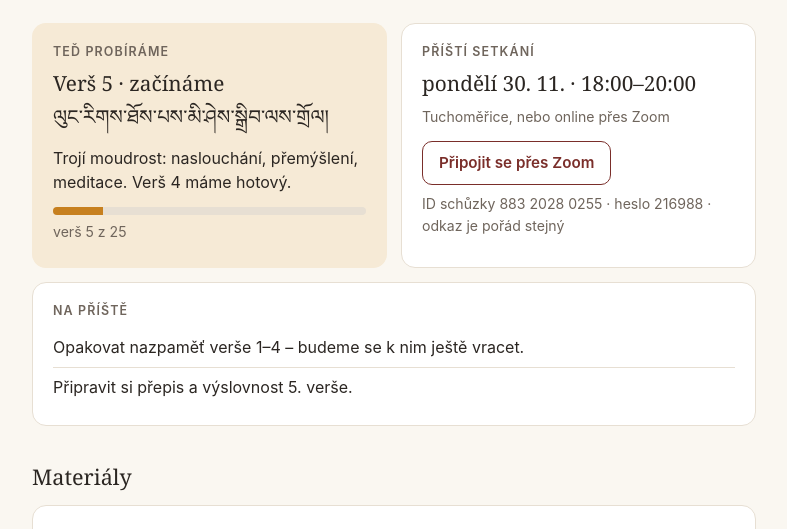
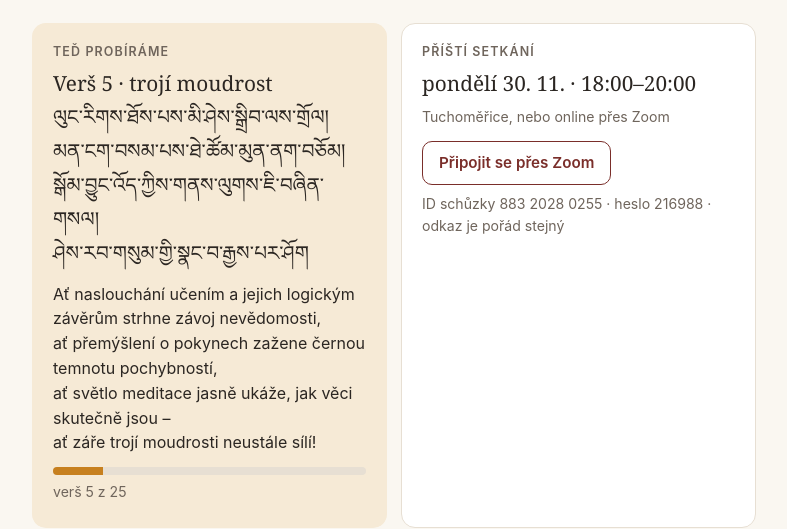
Before and after one commit to MiroslavHrdina/studijni-skupiny, a plain HTML site: page nala/index.html in a window 1280 px wide. Shown: the part 237-766 px from the top of the page, without its empty margins (246-1033 px from the left). Drawn offline with Linux system fonts and the light colour scheme.

Commit message:
Nala: Teď probíráme – celý verš 5 (tibetsky i česky)
Co-Authored-By: Claude Opus 5.5 <noreply@anthropic.com>
Claude-Session: https://claude.ai/code/session_018Vo3CwMzFVusQDAJTGSBxu

```diff
--- a/nala/index.html
+++ b/nala/index.html
@@ -103,9 +103,9 @@
   <!-- UPRAVIT: co právě probíráme -->
   <section class="card now">
     <h3>Teď probíráme</h3>
-    <p class="big">Verš 5 · začínáme</p>
-    <p lang="bo" style="font-family:var(--tib);font-size:1.25rem;line-height:1.7;margin:4px 0">ལུང་རིགས་ཐོས་པས་མི་ཤེས་སྒྲིབ་ལས་གྲོལ།</p>
-    <p>Trojí moudrost: naslouchání, přemýšlení, meditace. Verš 4 máme hotový.</p>
+    <p class="big">Verš 5 · trojí moudrost</p>
+    <p lang="bo" style="font-family:var(--tib);font-size:1.25rem;line-height:1.7;margin:4px 0">ལུང་རིགས་ཐོས་པས་མི་ཤེས་སྒྲིབ་ལས་གྲོལ།<br>མན་ངག་བསམ་པས་ཐེ་ཚོམ་མུན་ནག་བཅོམ།<br>སྒོམ་བྱུང་འོད་ཀྱིས་གནས་ལུགས་ཇི་བཞིན་གསལ།<br>ཤེས་རབ་གསུམ་གྱི་སྣང་བ་རྒྱས་པར་ཤོག</p>
+    <p>Ať naslouchání učením a jejich logickým závěrům strhne závoj nevědomosti,<br>ať přemýšlení o pokynech zažene černou temnotu pochybností,<br>ať světlo meditace jasně ukáže, jak věci skutečně jsou –<br>ať záře trojí moudrosti neustále sílí!</p>
     <div class="progress" aria-hidden="true"><span style="width:16%"></span></div>
     <p class="small">verš 5 z 25</p>
   </section>
```
